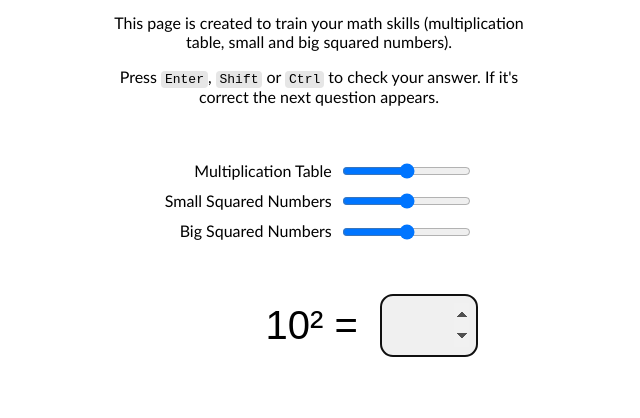
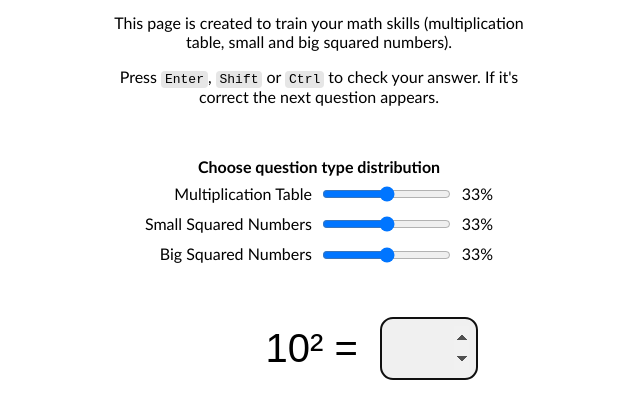
Before and after one commit to SpikePy/Math_Trainer, a plain HTML site: page index.html in a window 1280 px wide. Shown: the part 158-576 px from the top of the page, without its empty margins (321-961 px from the left). Drawn offline with Linux system fonts and the light colour scheme.

Commit message:
improve style

```diff
--- a/index.html
+++ b/index.html
@@ -18,16 +18,22 @@
     <div id="setup">
         <table>
           <tr>
-            <td>Multiplication Table</td>
-            <td><input id="input_multiplicationTable" type="range"  min="0" max="4" step="1" oninput="generateQuestion()"></td>
+              <th colspan="3">Choose question type distribution</th>
           </tr>
           <tr>
-            <td>Small Squared Numbers</td>
-            <td><input id="input_squaredNumbersSmall" type="range"  min="0" max="4" step="1" oninput="generateQuestion()"></td>
+              <td>Multiplication Table</td>
+              <td><input id="input_multiplicationTable" type="range"  min="0" max="4" step="1" oninput="generateQuestion()"></td>
+              <td id="probability_multiplicationTable_td"></td>
+          </tr>
+          <tr>
+              <td>Small Squared Numbers</td>
+              <td><input id="input_squaredNumbersSmall" type="range"  min="0" max="4" step="1" oninput="generateQuestion()"></td>
+              <td id="propability_squaredNumbersSmall_td"></td>
           </tr>
           <tr>
             <td>Big Squared Numbers</td>
             <td><input id="input_squaredNumbersBig"   type="range"  min="0" max="4" step="1" oninput="generateQuestion()"></td>
+            <td id="propability_squaredNumbersBig_td"></td>
           </tr>
         </table>
     </div>
--- a/script.js
+++ b/script.js
@@ -33,6 +33,10 @@ function generateQuestion() {
     probability_multiplicationTable = input_multiplicationTable_int / input_sum
     probability_squaredNumbersSmall = input_squaredNumbersSmall_int / input_sum
     probability_squaredNumbersBig   = input_squaredNumbersBig_int   / input_sum
+
+    probability_multiplicationTable_td.innerText = Math.round(probability_multiplicationTable * 100) +"%"
+    propability_squaredNumbersSmall_td.innerText = Math.round(probability_squaredNumbersSmall * 100) +"%"
+    propability_squaredNumbersBig_td.innerText   = Math.round(probability_squaredNumbersBig   * 100) +"%"
 
     // console.log(input_multiplicationTable.value)
     // console.log("probability_multiplicationTable: " +probability_multiplicationTable )
```
